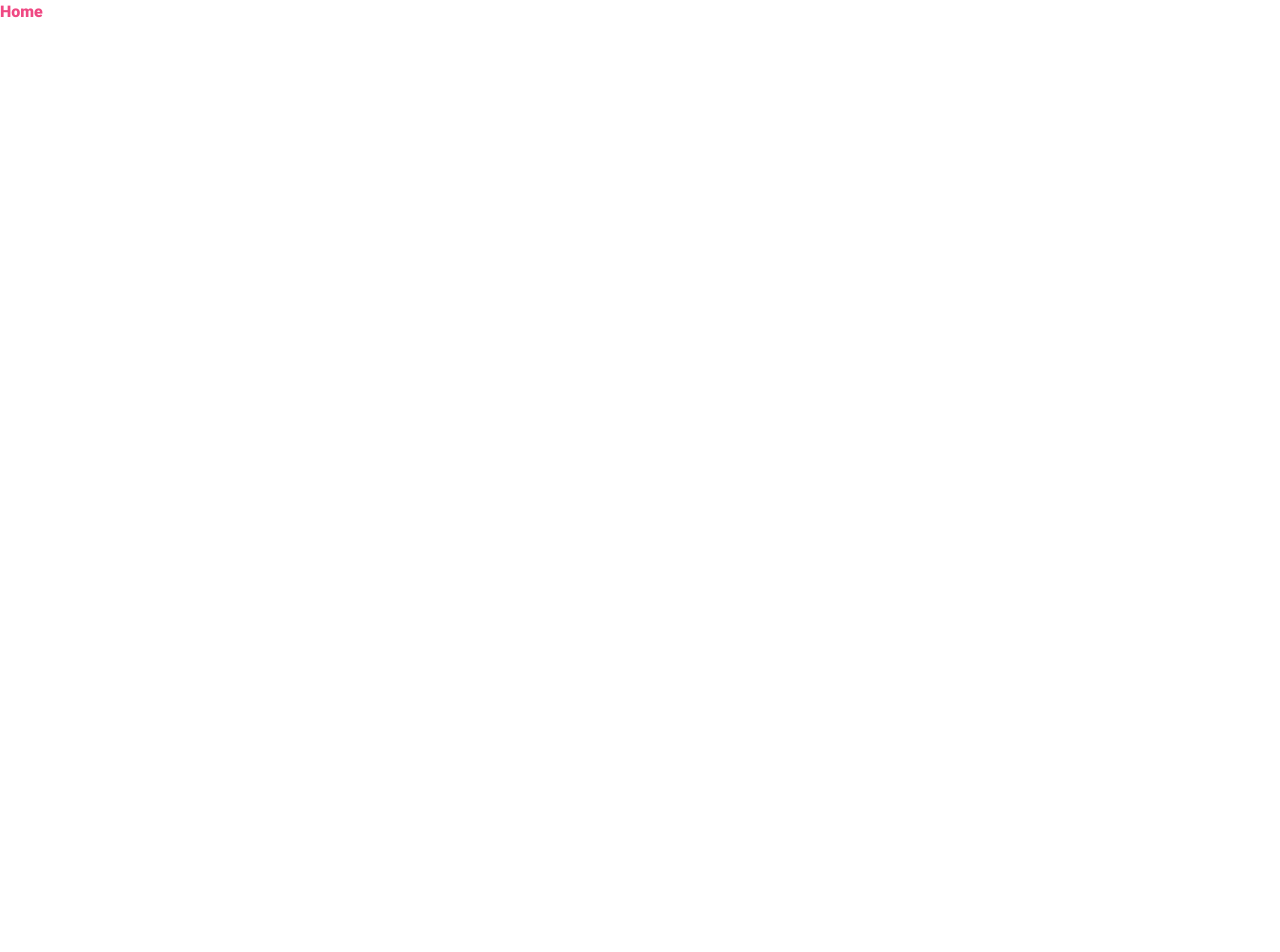
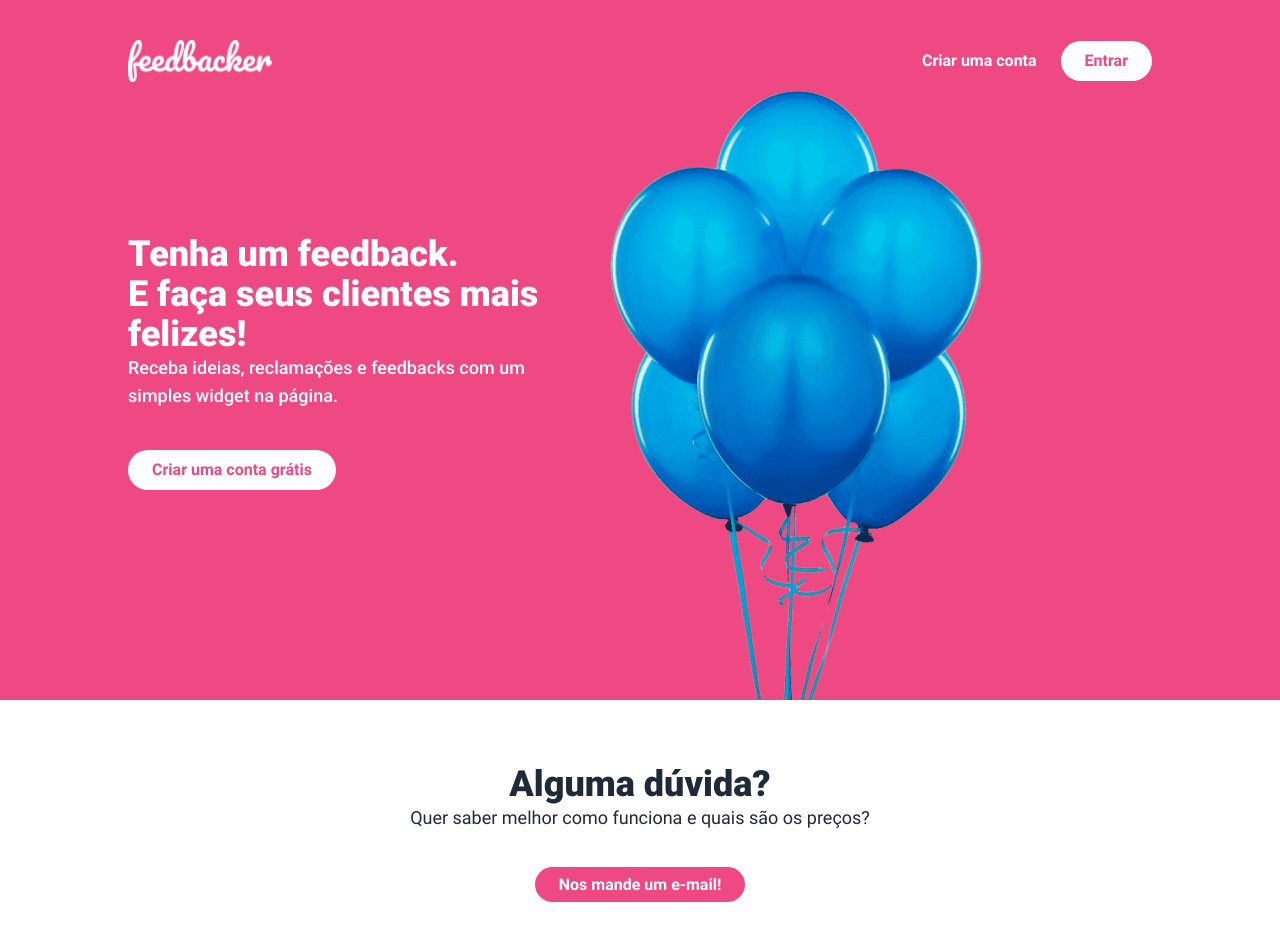
Before and after one commit to rarysson/Feedbacker, a Vue app: page / in a window 1280 px wide. Shown: the top 952 px of the page. Before the commit the page ends 800 px from the top, so only its background shows below. Built offline with nearby package versions, Linux system fonts and the light colour scheme.

Commit message:
Adicionado página Home

```diff
--- /dev/null
+++ b/src/components/Home/Contact.vue
@@ -0,0 +1,35 @@
+<template>
+  <div class="flex justify-center w-full">
+    <article class="flex flex-col items-center w-4/5 max-w-6xl my-16">
+      <h1 class="text-4xl font-black text-center text-gray-800">
+        Alguma dúvida?
+      </h1>
+      <p class="text-lg text-center text-gray-800 font-regular">
+        Quer saber melhor como funciona e quais são os preços?
+      </p>
+      <div class="mt-10">
+        <a
+          class="
+            px-6
+            py-2
+            mt-10
+            font-bold
+            text-white
+            rounded-full
+            bg-brand-main
+            focus:outline-none
+          "
+          href="mailto:"
+        >
+          Nos mande um e-mail!
+        </a>
+      </div>
+    </article>
+  </div>
+</template>
+
+<script>
+export default {
+  name: "Contact",
+};
+</script>
--- /dev/null
+++ b/src/components/Home/HomeFooter.vue
@@ -0,0 +1,11 @@
+<template>
+  <div class="felx justify-center py-10 bg-brand-gray">
+    <p class="font-medium text-center text-gray-800">feedbacker © 2020</p>
+  </div>
+</template>
+
+<script>
+export default {
+  name: "HomeFooter",
+};
+</script>
--- /dev/null
+++ b/src/components/Home/HomeHeader.vue
@@ -0,0 +1,94 @@
+<template>
+  <header class="header">
+    <div class="header-group">
+      <div class="flex justify-between items-center py-10">
+        <div class="w-28 lg:w-36">
+          <img class="w-full" src="@/assets/image/logo.png" alt="logo" />
+        </div>
+        <div class="flex">
+          <button
+            class="
+              px-6
+              py-2
+              font-bold
+              rounded-full
+              text-white
+              focus:outline-none
+            "
+          >
+            Criar uma conta
+          </button>
+          <button
+            class="
+              px-6
+              py-2
+              font-bold
+              bg-white
+              rounded-full
+              text-brand-main
+              focus:outline-none
+            "
+          >
+            Entrar
+          </button>
+        </div>
+      </div>
+      <div class="flex flex-col mt-28">
+        <h1 class="text-4xl font-black text-white">
+          Tenha um feedback.
+          <br class="hidden lg:inline-block" />
+          E faça seus clientes mais
+          <br class="hidden lg:inline-block" />
+          felizes!
+        </h1>
+        <p class="text-lg font-medium text-white">
+          Receba ideias, reclamações e feedbacks com um
+          <br class="hidden lg:inline-block" />
+          simples widget na página.
+        </p>
+        <div>
+          <button
+            class="
+              px-6
+              py-2
+              mt-10
+              font-bold
+              bg-white
+              rounded-full
+              text-brand-main
+              focus:outline-none
+            "
+          >
+            Criar uma conta grátis
+          </button>
+        </div>
+      </div>
+    </div>
+  </header>
+</template>
+
+<script>
+export default {
+  name: "HomeHeader",
+};
+</script>
+
+<style lang="postcss" scoped>
+.header {
+  @apply bg-brand-main w-full flex justify-center;
+  height: 700px;
+}
+
+.header-group {
+  @apply flex flex-col w-4/5 max-w-6xl;
+}
+
+@media (min-width: 640px) {
+  .header-group {
+    background-image: url("~@/assets/image/blue_balloons.png");
+    background-size: 628px;
+    background-position: 90% 100%;
+    background-repeat: no-repeat;
+  }
+}
+</style>
--- a/src/views/Home.vue
+++ b/src/views/Home.vue
@@ -1,9 +1,45 @@
 <template>
-  <h1 class="text-brand-main font-black">Home</h1>
+  <home-header @login="handleLogin" @create-account="handleCreateAccount" />
+  <contact />
+  <home-footer />
 </template>
 
 <script>
+import { onMounted } from "@vue/runtime-core";
+import { useRoute } from "vue-router";
+
+import Contact from "../components/Home/Contact.vue";
+import HomeHeader from "../components/Home/HomeHeader.vue";
+import HomeFooter from "../components/Home/HomeFooter.vue";
+
 export default {
   name: "Home",
+
+  components: {
+    Contact,
+    HomeHeader,
+    HomeFooter,
+  },
+
+  setup() {
+    const router = useRoute();
+
+    onMounted(() => {
+      const token = window.localStorage.getItem("token");
+
+      if (token) {
+        router.push({ name: "Feedbacks" });
+      }
+    });
+
+    function handleLogin() {}
+
+    function handleCreateAccount() {}
+
+    return {
+      handleLogin,
+      handleCreateAccount,
+    };
+  },
 };
 </script>
```
Also changed, not shown: src/assets/image/blue_balloons.png (added), src/assets/image/logo.png (added).
